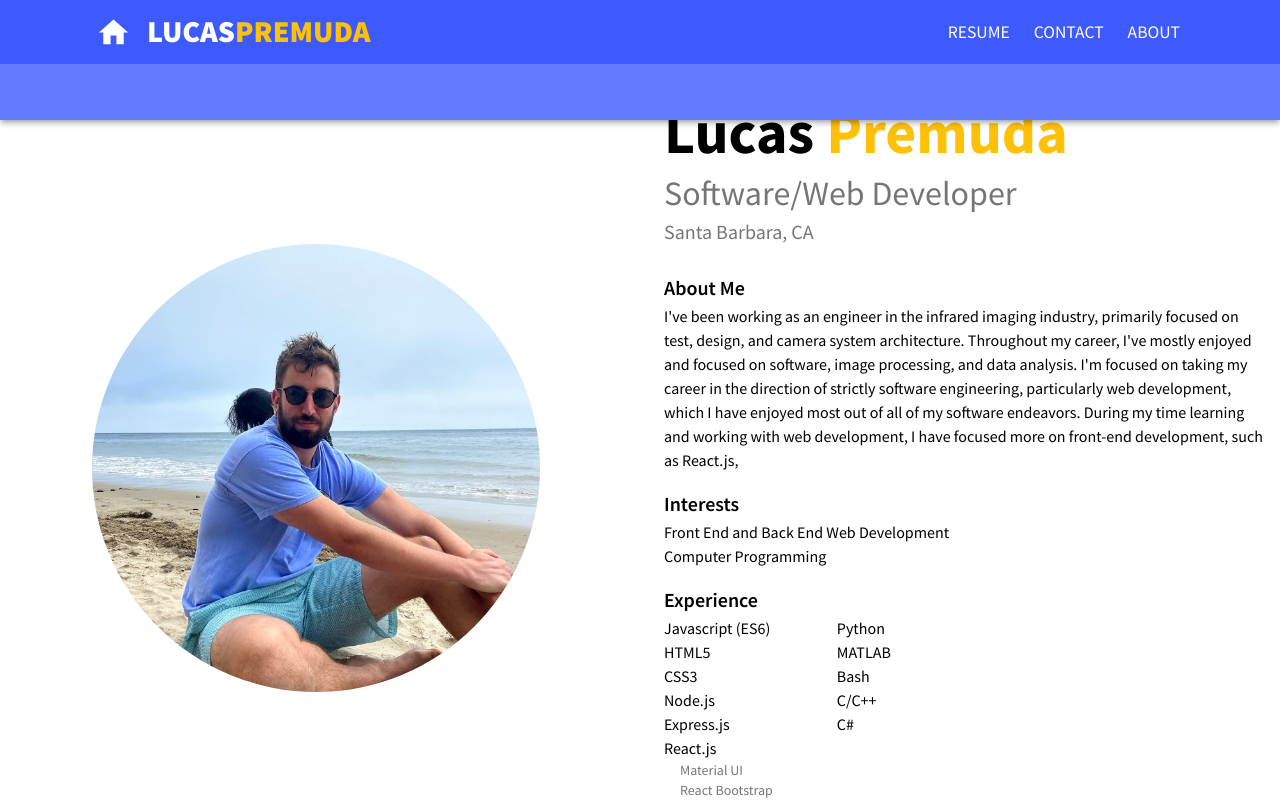
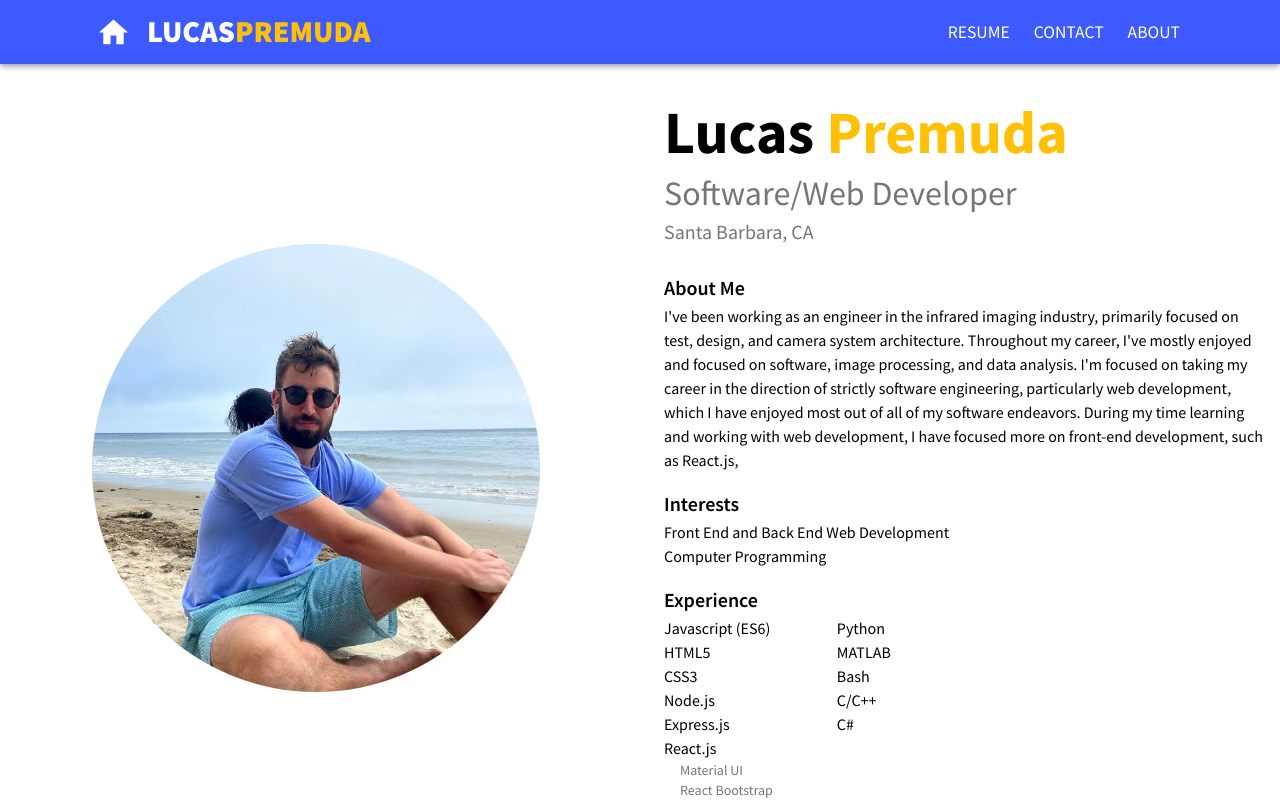
Before and after one commit to lpremuda/personal-website-fullstack, a React (Create React App) app in the folder client/: page /about in a window 1280 px wide. Shown: the top 800 px of the page. Built offline with nearby package versions, Linux system fonts and the light colour scheme.

Commit message:
Changed Box back to Collapse in Navbar

```diff
--- a/client/src/components/Navbar.js
+++ b/client/src/components/Navbar.js
@@ -240,7 +240,7 @@ export default function Navbar({ toggleSidebar, changeHashStr }) {
               </Box>
           </Toolbar>
         </div>
-      <Box in={location.pathname === "/"} className={classes.collapseContainer}>
+      <Collapse in={location.pathname === "/"} className={classes.collapseContainer}>
         <Box onMouseEnter={onMouseEnterFunc} onMouseLeave={onMouseLeaveFunc} className={classes.projectsDropDownWrapper}>
           <Box className={classes.projectsDropDown}>
             {configProjects.map((configProject,iCP) => {
@@ -265,7 +265,7 @@ export default function Navbar({ toggleSidebar, changeHashStr }) {
             })}
           </Box>
         </Box>
-        </Box>
+        </Collapse>
       </AppBar>
       {location.pathname !== '/' && <div style={{ height: config.Navbar.main.height }}></div>}
     </>
```
